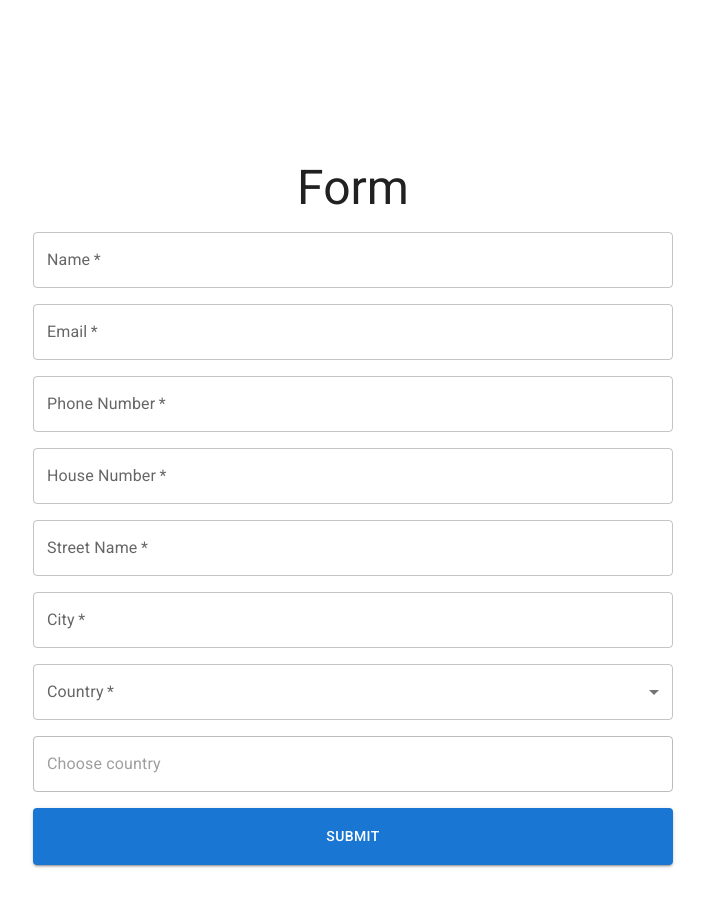
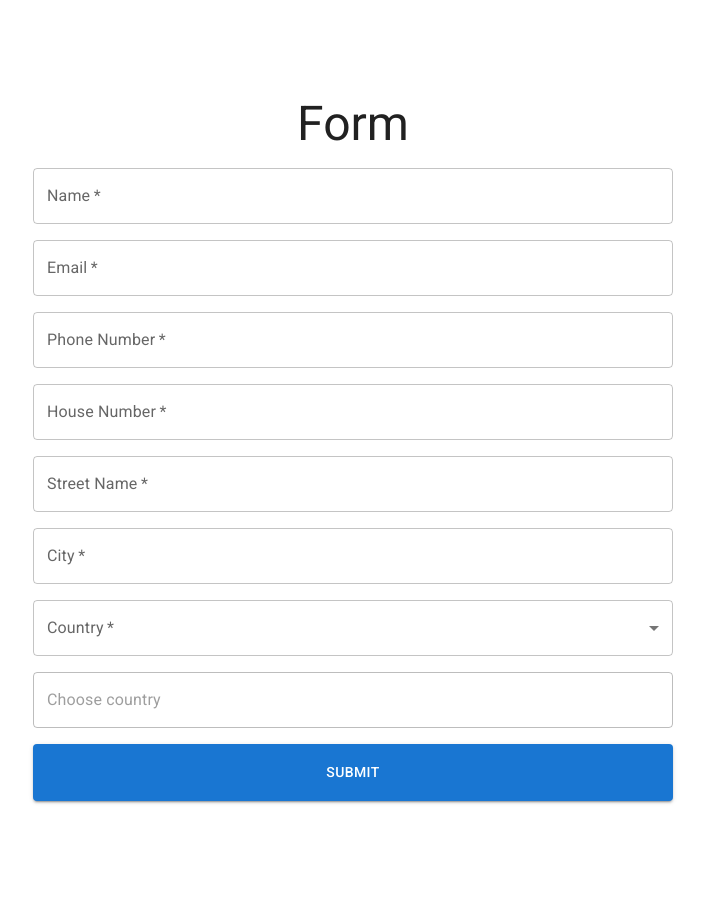
Before and after one commit to Zaland/DockerApp, a React (Create React App) app in the folder UI/: page / in a window 1280 px wide. Shown: the top 906 px of the page, without its empty margins (287-992 px from the left). After the commit the page ends 881 px from the top, so only its background shows below. Built offline with nearby package versions, Linux system fonts and the light colour scheme.

Commit message:
Reduce padding on form

```diff
--- a/UI/src/Form.tsx
+++ b/UI/src/Form.tsx
@@ -141,7 +141,7 @@ export const Form = () => {
       container
       justifyContent="center"
       alignItems="center"
-      sx={{ paddingTop: 10 }}
+      sx={{ paddingTop: 2 }}
     >
       <Box sx={{ width: 800 }}>
         <form onSubmit={handleSubmit}>
```
